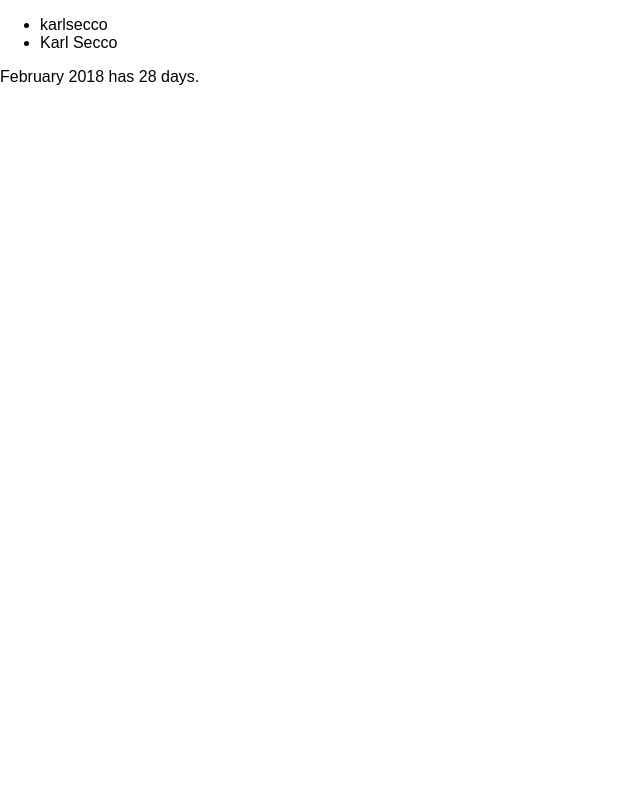
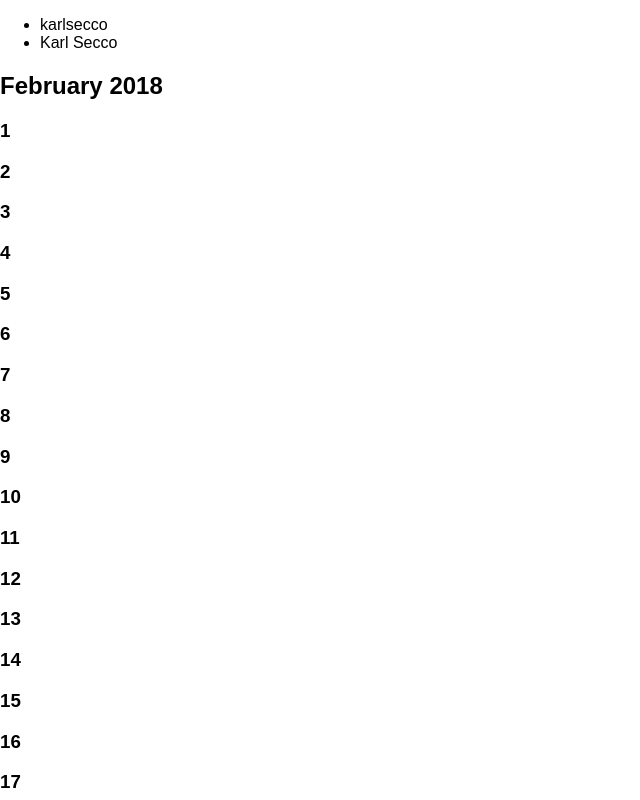
Before and after one commit to karlsecco/SNYCTFP, a React (Create React App) app in the folder calendar-app/: page / in a window 1280 px wide. Shown: the top 800 px of the page, without its empty margins (0-640 px from the left). Built offline with nearby package versions, Linux system fonts and the light colour scheme.

Commit message:
rendering Day props

```diff
--- a/calendar-app/src/Day.js
+++ b/calendar-app/src/Day.js
@@ -0,0 +1,16 @@
+import React, { Component } from 'react';
+import PropTypes from 'prop-types';
+
+export default class Day extends Component {
+  render() {
+    return (
+      <div>
+        <h3>{this.props.day}</h3>
+      </div>
+    );
+  }
+}
+
+Day.propTypes = {
+  day: PropTypes.number
+};
--- a/calendar-app/src/Month.js
+++ b/calendar-app/src/Month.js
@@ -1,14 +1,24 @@
 import React, { PureComponent } from 'react';
 import PropTypes from 'prop-types';
+import Day from './Day';
 
 export default class Month extends PureComponent {
   render() {
     const { name, year, days } = this.props.month;
+
+    let totalDays = [];
+    let daysCount = 0;
+    while (daysCount < days) {
+      ++daysCount;
+      totalDays.push(daysCount);
+    }
+
     return (
       <div>
-        <p>
-          {name} {year} has {days} days.
-        </p>
+        <h2>
+          {name} {year}
+        </h2>
+        {totalDays.map(day => <Day key={day} day={day} />)}
       </div>
     );
   }
```
